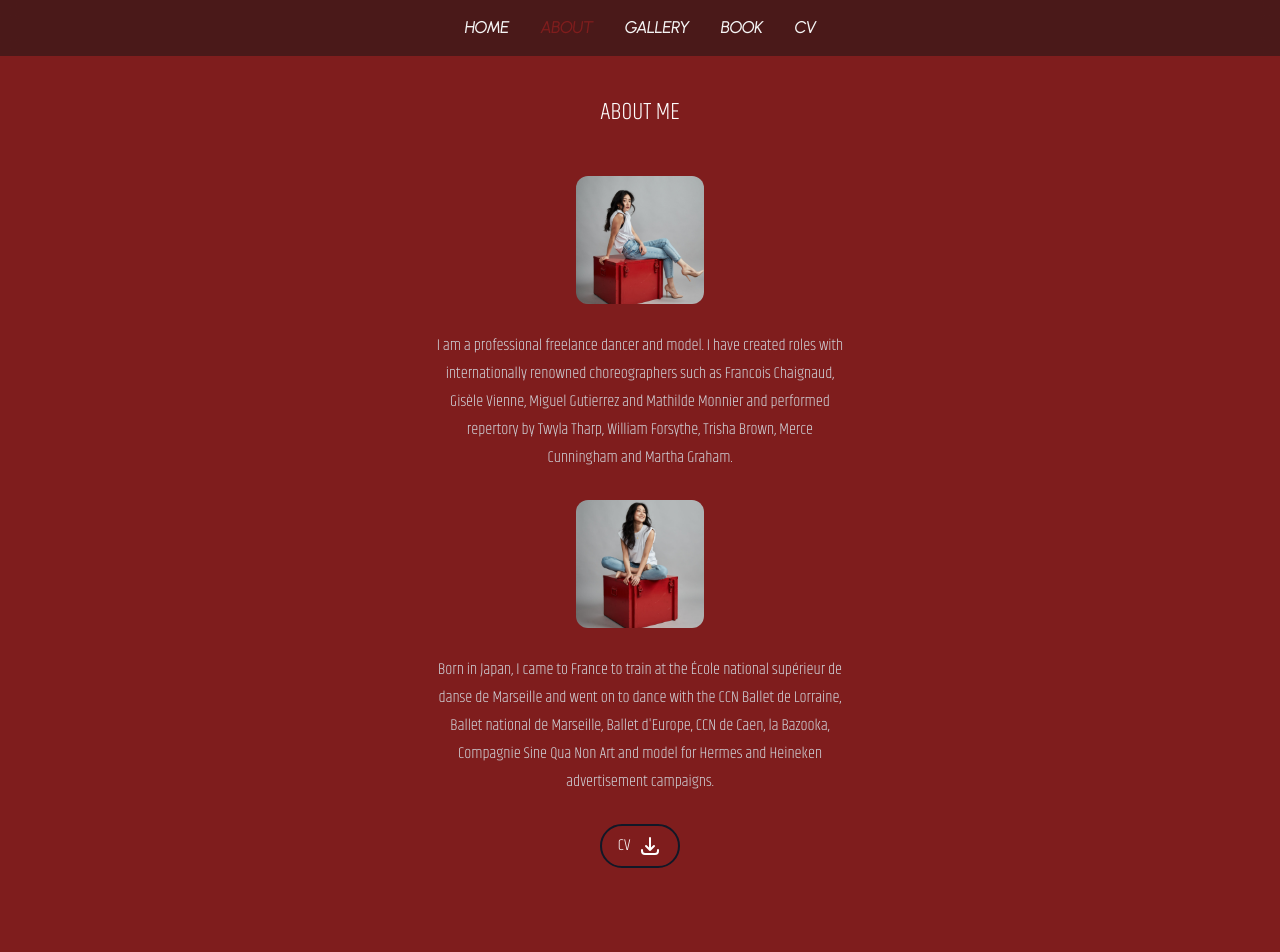
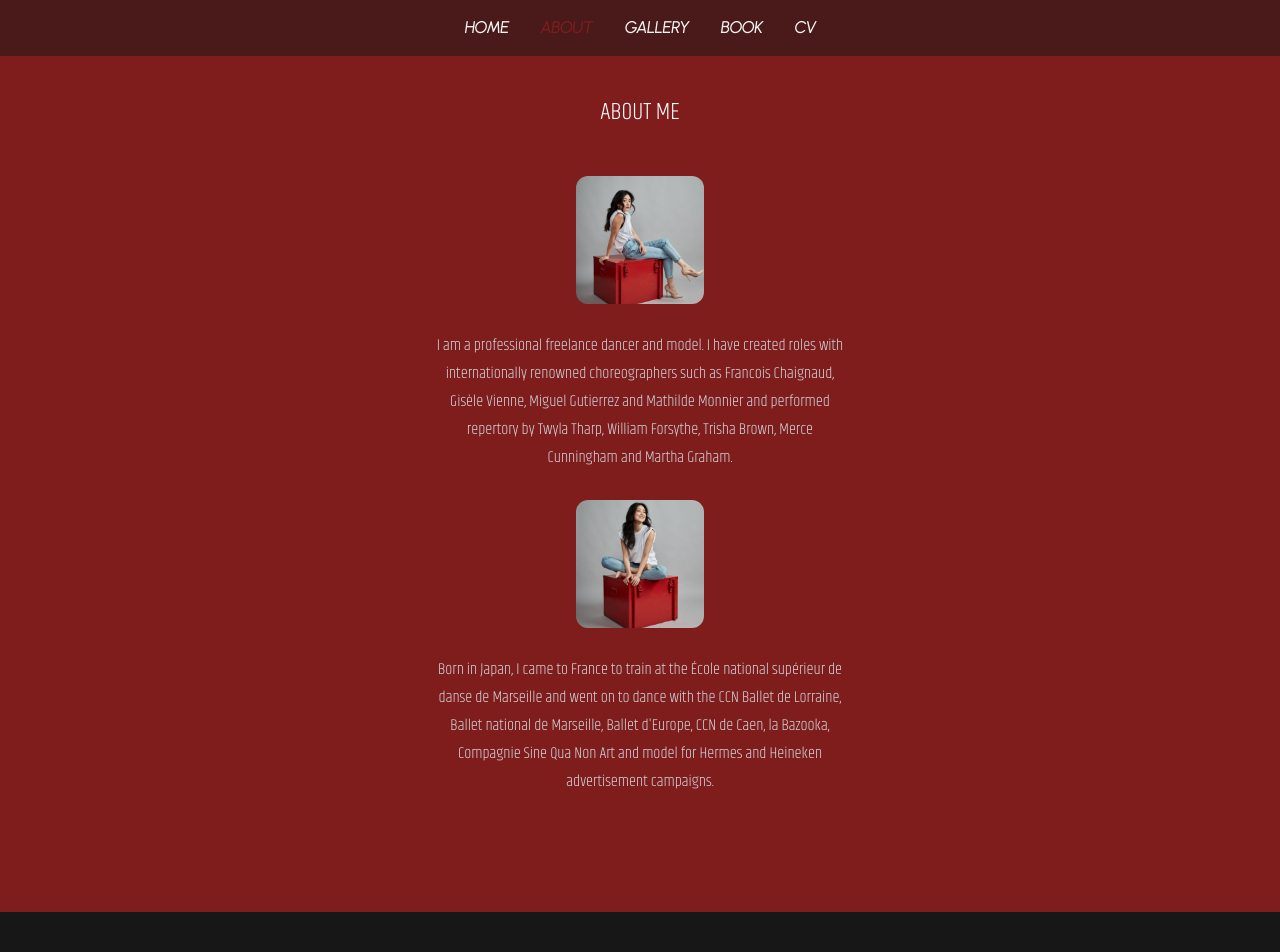
Before and after one commit to VivienIngrams/Sakiko, a Next.js app: page /About in a window 1280 px wide. Shown: the top 952 px of the page. Built offline with nearby package versions, Linux system fonts and the light colour scheme.

Commit message:
Move CV download button to CV page

```diff
--- a/src/pages/About.tsx
+++ b/src/pages/About.tsx
@@ -5,9 +5,7 @@ import {FC, memo} from 'react';
 import Section from '../components/Layout/Section';
 import Footer from '../components/Sections/Footer';
 import Header from '../components/Sections/Header';
-import {aboutData, heroData, SectionId} from '../data/data';
-
-const {actions} = heroData;
+import {aboutData, SectionId} from '../data/data';
 
 const About: FC = memo(() => {
   const {profileImageSrc, bookImageSrc, description, description2} = aboutData;
@@ -40,20 +38,6 @@ const About: FC = memo(() => {
                 </div>
               )}{' '}
               <p className="prose prose-sm p-5 text-center font-thin text-gray-300 sm:prose-base">{description2}</p>
-              <div className="flex w-full justify-center gap-x-4">
-                {actions.map(({href, text, primary, Icon}) => (
-                  <a
-                    className={classNames(
-                      'flex gap-x-2 rounded-full border-2 bg-none py-2 px-4 text-sm font-medium text-white ring-offset-gray-700/80 hover:bg-gray-700/80 focus:outline-none focus:ring-2 focus:ring-offset-2 sm:text-base',
-                      primary ? 'border-gray-900 ring-gray-900' : 'border-white ring-white',
-                    )}
-                    href={href}
-                    key={text}>
-                    {text}
-                    {Icon && <Icon className="h-5 w-5 text-white sm:h-6 sm:w-6" />}
-                  </a>
-                ))}
-              </div>{' '}
             </div>
           </div>
         </div>
--- a/src/pages/CV/index.tsx
+++ b/src/pages/CV/index.tsx
@@ -1,17 +1,34 @@
+import classNames from 'classnames';
 import {FC, memo} from 'react';
 
 import Section from '../../components/Layout/Section';
 import Footer from '../../components/Sections/Footer';
 import Header from '../../components/Sections/Header';
-import {education, experience, SectionId} from '../../data/data';
+import {education, experience, heroData, SectionId} from '../../data/data';
 import ResumeSection from './ResumeSection';
 import TimelineItem from './TimelineItem';
+
+const {actions} = heroData;
 
 const CV: FC = memo(() => {
   return (
     <>
     <Header />
     <Section className="bg-neutral-100" sectionId={SectionId.CV}>
+    <div className="flex w-full justify-center gap-x-4">
+                {actions.map(({href, text, primary, Icon}) => (
+                  <a
+                    className={classNames(
+                      'flex gap-x-2 rounded-full border-2 bg-none py-2 px-4 text-sm font-medium text-red-900 ring-offset-gray-700/80 hover:bg-gray-700/80 focus:outline-none focus:ring-2 focus:ring-offset-2 sm:text-base',
+                      primary ? 'border-gray-900 ring-gray-900' : 'border-red-900 ring-red-900',
+                    )}
+                    href={href}
+                    key={text}>
+                    {text}
+                    {Icon && <Icon className="h-5 w-5 text-red-900 sm:h-6 sm:w-6" />}
+                  </a>
+                ))}
+              </div>{' '}
       <div className="flex flex-col divide-y-2 divide-neutral-300">
         <ResumeSection title="Work Experience">
           {experience.map((item, index) => (
--- a/src/pages/index.tsx
+++ b/src/pages/index.tsx
@@ -1,4 +1,4 @@
-import {ChevronDownIcon} from '@heroicons/react/outline';
+
 import dynamic from 'next/dynamic';
 import Image from 'next/image';
 import {FC, memo} from 'react';
@@ -6,7 +6,6 @@ import {FC, memo} from 'react';
 import Page from '../components/Layout/Page';
 import Section from '../components/Layout/Section';
 import Footer from '../components/Sections/Footer';
-// import Hero from '../components/Sections/Hero';
 import Socials from '../components/Socials';
 import {heroData, homePageMeta, SectionId} from '../data/data';
 
```
